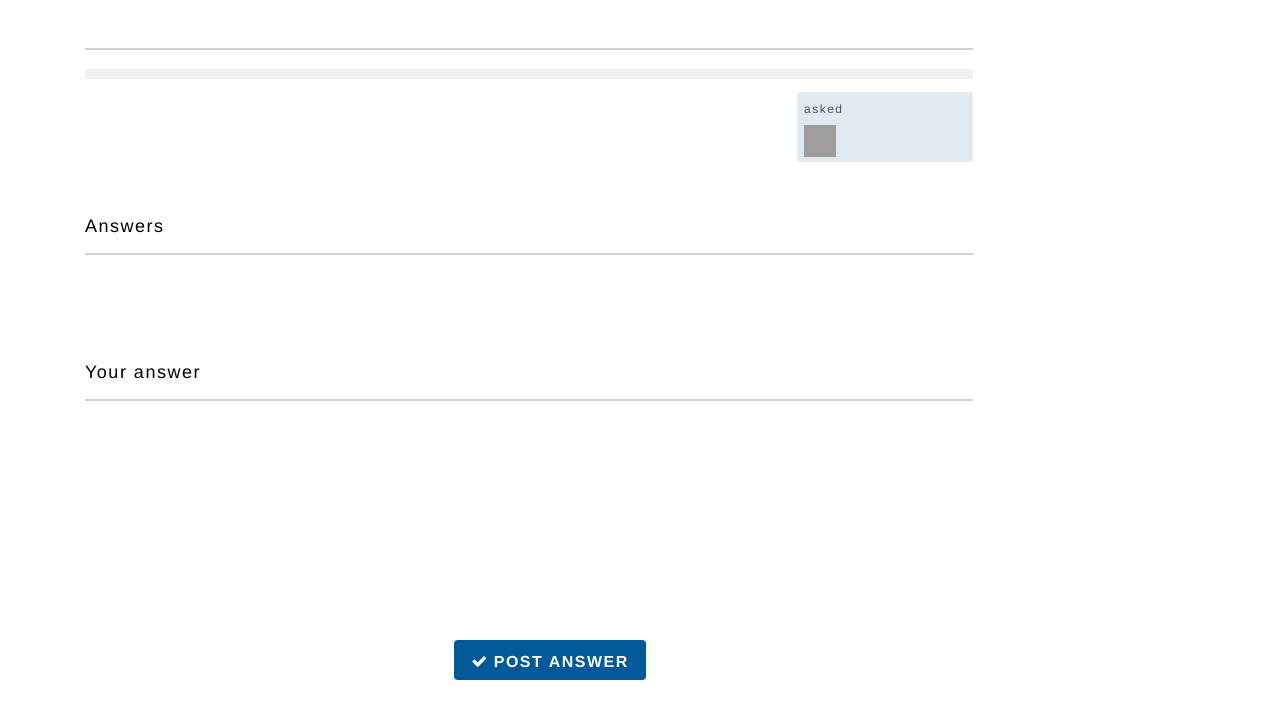
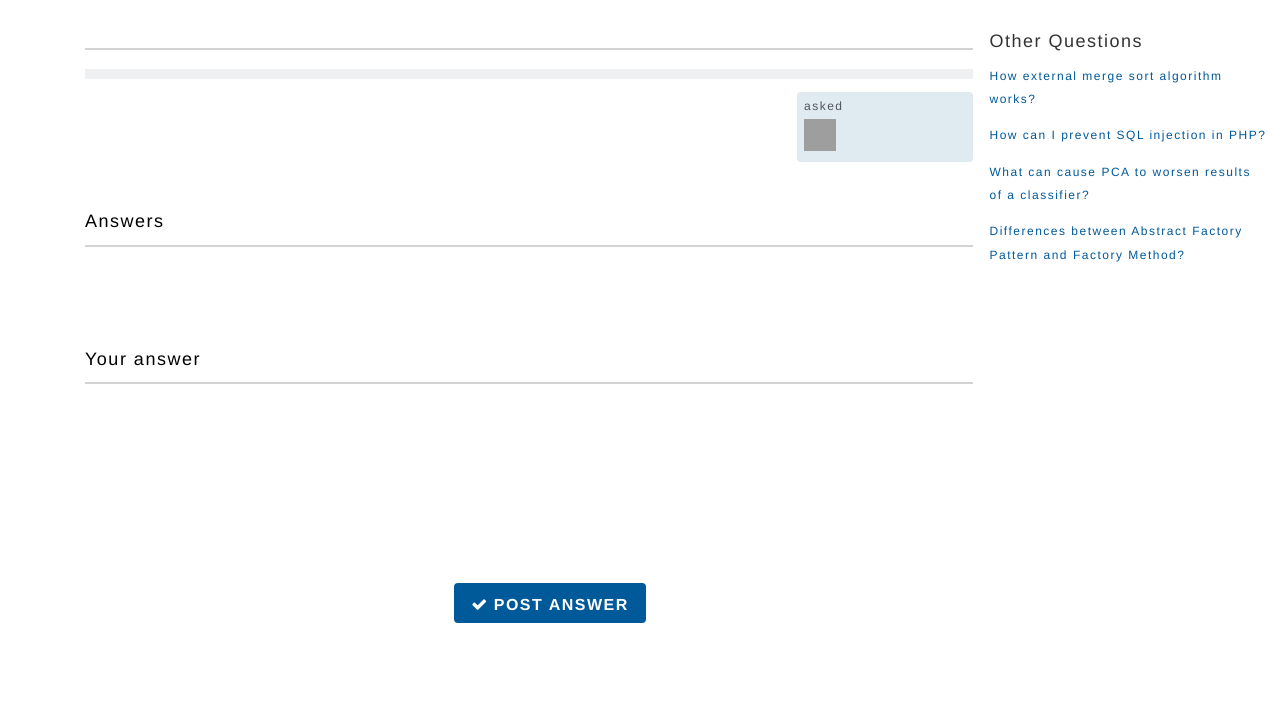
Before and after one commit to sainathcvs/wolfieForum, a website: page public/design/questionView.html in a window 1280 px wide. Shown: the part 112-830 px from the top of the page. After the commit the page ends 800 px from the top, so only its background shows below. Drawn offline with nearby package versions, Linux system fonts and the light colour scheme; files that its build step writes are made by us from their sources; no server answers; sample sign-in values are in the browser's storage; grey boxes are pictures that could not be loaded; files whose address does not match are found by name.

Commit message:
Added other questions section in questionview

```diff
--- a/public/design/questionView.html
+++ b/public/design/questionView.html
@@ -60,6 +60,17 @@
     </header>
 
 	<div class="container grid">
+		<div class="right grid-col col25 mt15 mr85">
+			<div id="relatedQuestions">
+				<h4> Other Questions </h4>
+				<ul class="bg-white">
+					<li> <a onclick="#">How external merge sort algorithm works?</a> </li>
+					<li> <a onclick="#">How can I prevent SQL injection in PHP?</a> </li>
+					<li> <a onclick="#">What can cause PCA to worsen results of a classifier? </a> </li>
+					<li> <a onclick="#">Differences between Abstract Factory Pattern and Factory Method?</a> </li>
+				</ul>
+			</div>
+		</div>
 
 		<div class="left grid-col col80 mt20">
 
```
